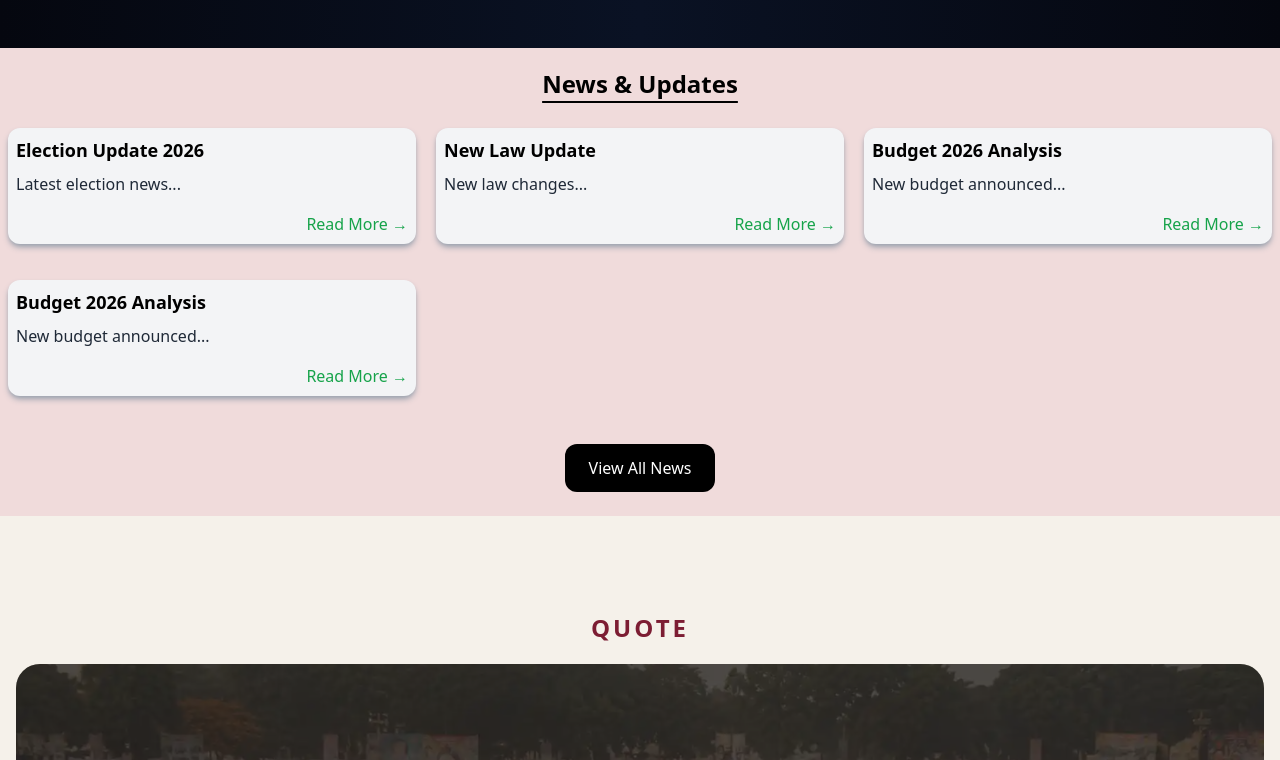
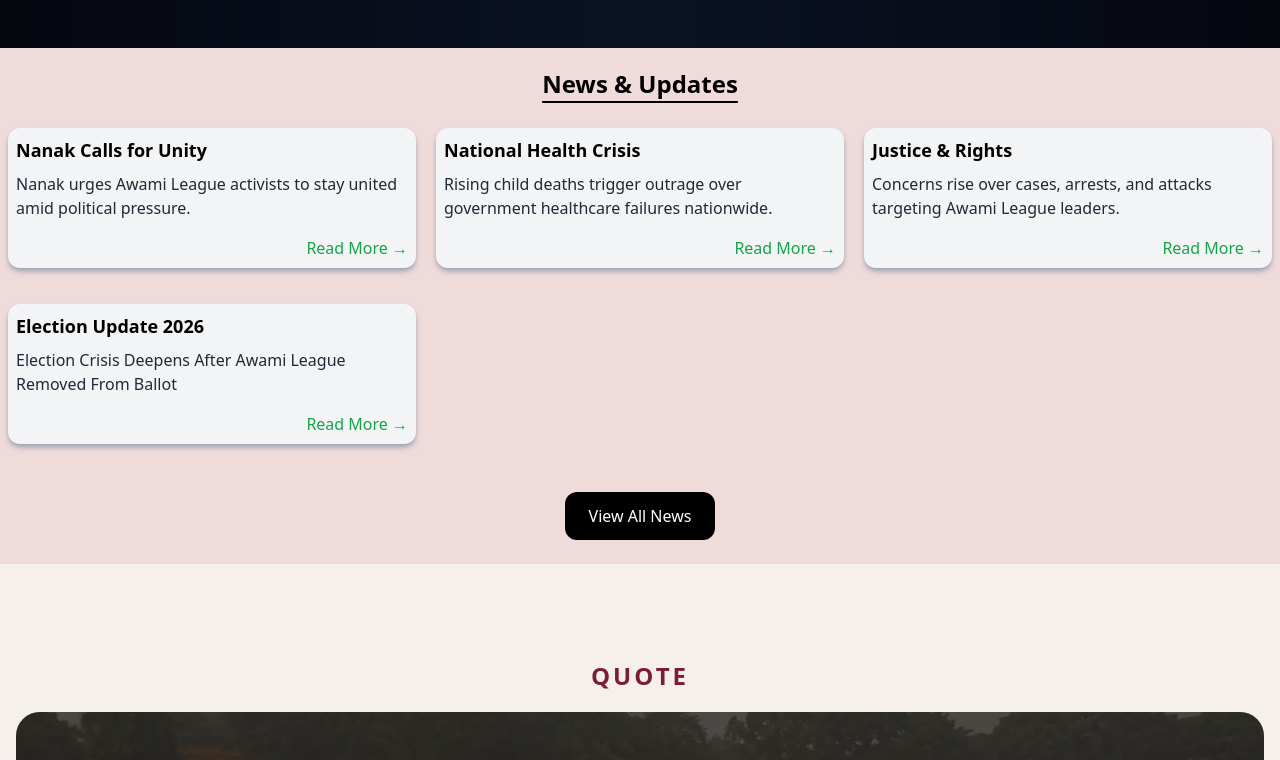
Before and after one commit to ammar4741/project-nanak, a React (Vite) app: page / in a window 1280 px wide. Shown: the part 2380-3140 px from the top of the page. Built offline with nearby package versions, Linux system fonts and the light colour scheme.

Commit message:
final final final

```diff
--- a/src/Component/Contact.jsx
+++ b/src/Component/Contact.jsx
@@ -29,7 +29,7 @@
         <div
           className="grid grid-cols-1
           md:grid-cols-2
-          lg:grid-cols-4
+          lg:grid-cols-3
           gap-12 lg:gap-10"
         >
           {/* LEFT INFO */}
@@ -65,7 +65,7 @@
             </p>
 
             {/* SOCIAL */}
-            <div className="flex items-center gap-4 mt-8 sm:order-1">
+            <div className="flex items-center gap-4 mt-8">
               {/* FACEBOOK */}
               <a
                 href="https://www.facebook.com/share/1H357c361r/"
@@ -136,32 +136,8 @@
             </div>
           </div>
 
-          {/* QUICK LINKS */}
-          <div className="lg:border-l lg:border-[#1b2233] lg:pl-10 sm:order-3">
-            <h3
-              className="text-2xl font-bold
-              text-[#d4af37] mb-6"
-            >
-              Quick Links
-            </h3>
-
-            <div className="flex flex-col gap-4">
-              {["Home", "About", "Blog", "Gallery", "Contact"].map((item) => (
-                <a
-                  key={item}
-                  href={item === "Home" ? "/" : `#${item.toLowerCase()}`}
-                  className="text-gray-300
-                    hover:text-[#d4af37]
-                    transition-all duration-300"
-                >
-                  {item}
-                </a>
-              ))}
-            </div>
-          </div>
-
           {/* CONTACT */}
-          <div className="lg:border-l lg:border-[#1b2233] lg:pl-10  sm:order-2">
+          <div className="order-2 lg:border-l lg:border-[#1b2233] lg:pl-10">
             <h3
               className="text-2xl font-bold
               text-[#d4af37] mb-6"
@@ -228,6 +204,30 @@
               </div>
             </div>
           </div>
+
+          {/* QUICK LINKS */}
+          <div className="order-3 lg:border-l lg:border-[#1b2233] lg:pl-10">
+            <h3
+              className="text-2xl font-bold
+              text-[#d4af37] mb-6"
+            >
+              Quick Links
+            </h3>
+
+            <div className="flex flex-col gap-4">
+              {["Home", "About", "Blog", "Gallery", "Contact"].map((item) => (
+                <a
+                  key={item}
+                  href={item === "Home" ? "/" : `#${item.toLowerCase()}`}
+                  className="text-gray-300
+                    hover:text-[#d4af37]
+                    transition-all duration-300"
+                >
+                  {item}
+                </a>
+              ))}
+            </div>
+          </div>
         </div>
 
         {/* BOTTOM */}
--- a/src/Data/posts.js
+++ b/src/Data/posts.js
@@ -1,40 +1,47 @@
 const posts = [
   {
-    id: "election-2026",
-    title: "Election Update 2026",
-    desc: "Latest election news...",
-    content: "Full details about election 2026...",
-    date: "May 2026",
+  id: "nanak-message",
+  title: "Nanak Calls for Unity",
+  desc: "Nanak urges Awami League activists to stay united amid political pressure.",
+  content:
+    "In a recent public message, Jahangir Kabir Nanak called on Awami League leaders and activists to remain united, disciplined, and committed during the ongoing political challenges in Bangladesh. He emphasized the importance of protecting democratic values, national stability, and the spirit of the Liberation War. Nanak encouraged party supporters not to lose hope despite political pressure, legal challenges, and attempts to weaken the party’s grassroots strength. His speech quickly gained attention online, with supporters praising his strong and emotional message to party workers across the country.",
+  date: "Sep 14, 2026",
 },
    {
-    id: "law-update",
-    title: "New Law Update",
-    desc: "New law changes...",
-    content: "Detailed law explanation...",
+  id: "health-crisis-2026",
+  title: "National Health Crisis",
+  desc: "Rising child deaths trigger outrage over government healthcare failures nationwide.",
+  content:
+    "Bangladesh is facing intense public criticism following reports of hundreds of child deaths linked to the growing ham outbreak across the country. Critics accuse the current BNP-led government of failing to respond quickly and effectively to the worsening public health crisis. Concerns have been raised over vaccine shortages, weak healthcare coordination, lack of emergency preparedness, and delayed government action in rural and vulnerable areas. Citizens, health experts, and opposition voices are demanding accountability, stronger healthcare protection, and immediate nationwide measures to prevent further loss of innocent lives. The tragedy has sparked nationwide debate over the government’s handling of public health and child safety.",
   date: "June 2026",
 },
 
   {
-    id: "budget-2026",
-    title: "Budget 2026 Analysis",
-    desc: "New budget announced...",
-    content: "Full budget details and impact...",
-    date: "June 2026"
+  id: "justice-demand",
+  title: "Justice & Rights",
+  desc: "Concerns rise over cases, arrests, and attacks targeting Awami League leaders.",
+  content:
+    "Political tensions in Bangladesh continue to grow as concerns increase over reported attacks, legal cases, and arrests involving Awami League leaders and activists. Supporters of the party claim that many of these actions are politically motivated and aimed at suppressing opposition voices. Human rights advocates and political observers have called for fair legal processes, protection of democratic rights, and an end to violence and intimidation in politics. The issue has become a major point of debate nationwide, with many citizens urging for stability, justice, and equal treatment under the law.",
+  date: "June 2026",
 },
 {
-    id: "budget-2026",
-    title: "Budget 2026 Analysis",
-    desc: "New budget announced...",
-    content: "Full budget details and impact...",
-    date: "June 2026"
+
+  id: "election-2026",
+  title: "Election Update 2026",
+  desc: "Election Crisis Deepens After Awami League Removed From Ballot",
+  content:
+    "The 2026 national election in Bangladesh was held in a politically sensitive environment, drawing widespread public attention both nationally and internationally. One of the most discussed aspects of the election was the absence of Bangladesh Awami League from the electoral process. Supporters and leaders of the party described the situation as a setback for inclusive democratic participation, arguing that a major political force representing a significant portion of the population was unable to contest the election. Following the election, political analysts, citizens, and international observers continued debating the long-term impact of the election on Bangladesh’s democratic landscape, political stability, and future governance.",
+  date: "May 2026",
 },
 {
-    id: "budget-2026",
-    title: "Budget 2026 Analysis",
-    desc: "New budget announced...",
-    content: "Full budget details and impact...",
-    date: "June 2026"
+  id: "nanak-current-message",
+  title: "Nanak Questions Government",
+  desc: "Nanak slams government amid rising political and economic tensions.",
+  content:
+    "In a recent statement on the country’s ongoing political situation, Jahangir Kabir Nanak strongly criticized the current BNP-led government, accusing it of failing to maintain stability, economic control, and public confidence. He claimed that rising prices, political uncertainty, and growing public frustration are pushing Bangladesh toward a difficult period. Nanak also stated that suppressing opposition voices and targeting Awami League leaders cannot solve the nation’s deeper problems. His remarks quickly spread across social media, intensifying political debate nationwide.",
+  date: "Dec 28, 2024",
 },
+
 ]
 
 export default posts
--- a/src/pages/BlogDetails.jsx
+++ b/src/pages/BlogDetails.jsx
@@ -7,8 +7,10 @@
 
   const post = posts.find((p) => p.id === id);
 
-  // SEO TITLE
+  // SEO TITLE + SCROLL TOP
   useEffect(() => {
+    window.scrollTo(0, 0);
+
     if (post) {
       document.title = `${post.title} | Jahangir Kabir Nanak`;
     }
```
Lines whose indentation alone changed are shown as unchanged.
